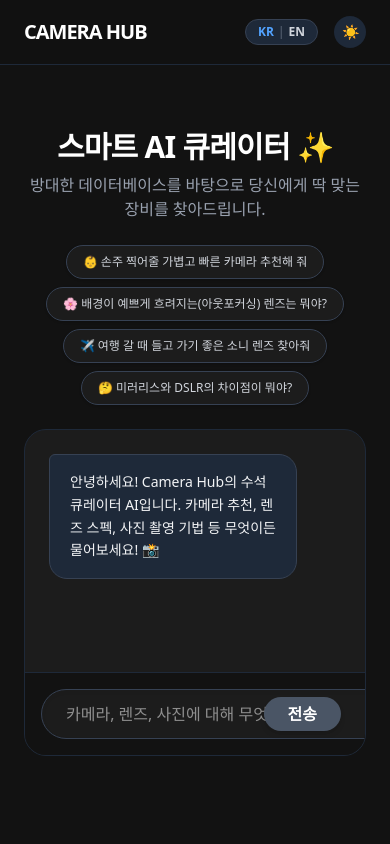
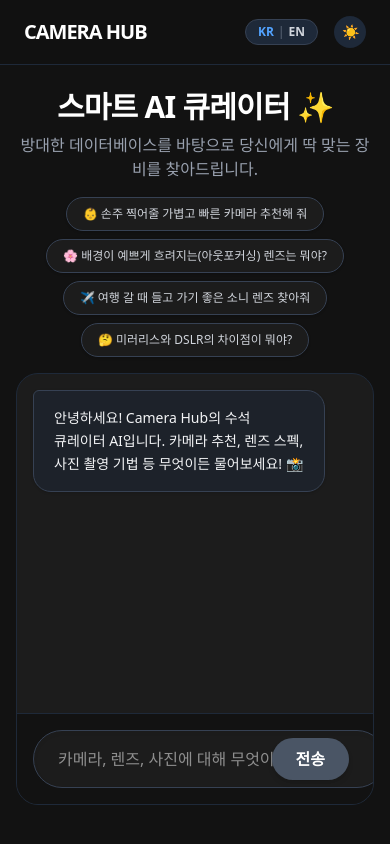
Before and after one commit to 243hyeon/camera-hub, a Next.js app: page /ai-guide in a window 390 px wide. Shown: the top 844 px of the page. Built offline with nearby package versions, Linux system fonts and the light colour scheme.

Commit message:
Fix: backend validation and frontend request body sync

```diff
--- a/src/app/ai-guide/page.tsx
+++ b/src/app/ai-guide/page.tsx
@@ -1,9 +1,9 @@
 "use client";
 
 import { useState, useRef, useEffect } from 'react';
+import { useAppContext } from '@/components/AppProvider';
 import ReactMarkdown from 'react-markdown';
 import remarkGfm from 'remark-gfm';
-import { useAppContext } from '@/components/AppProvider';
 
 type Message = {
     id: number;
@@ -14,17 +14,24 @@
 export default function AIGuidePage() {
     const { lang } = useAppContext();
     const [input, setInput] = useState('');
-    const [messages, setMessages] = useState<Message[]>([
+    const [messages, setMessages] = useState<Message[]>([]);
+    const [isLoading, setIsLoading] = useState(false);
+    const messagesEndRef = useRef<HTMLDivElement>(null);
+
+    // 언어 변경 시 초기 인사말 설정
+    useEffect(() => {
+        if (messages.length === 0) {
+            setMessages([
                 {
-            id: 1,
+                    id: Date.now(),
                     role: 'ai',
                     content: lang === 'KR'
                         ? '안녕하세요! Camera Hub의 수석 큐레이터 AI입니다. 카메라 추천, 렌즈 스펙, 사진 촬영 기법 등 무엇이든 물어보세요! 📸'
                         : 'Hello! I am the Chief Curator AI of Camera Hub. Ask me anything about camera recommendations, lens specs, or photography techniques! 📸'
                 }
             ]);
-    const [isLoading, setIsLoading] = useState(false);
-    const messagesEndRef = useRef<HTMLDivElement>(null);
+        }
+    }, [lang, messages.length]);
 
     useEffect(() => {
         messagesEndRef.current?.scrollIntoView({ behavior: 'smooth' });
@@ -36,7 +43,7 @@
         "✈️ 여행 갈 때 들고 가기 좋은 소니 렌즈 찾아줘",
         "🤔 미러리스와 DSLR의 차이점이 뭐야?"
     ] : [
-        "👶 Recommend a light & fast camera for taking photos of my grandkids",
+        "👶 Recommend a light & fast camera for grandkids",
         "🌸 What lens is good for blurry backgrounds (bokeh)?",
         "✈️ Find me a good Sony lens for travel",
         "🤔 What's the difference between mirrorless and DSLR?"
@@ -73,7 +80,7 @@
             const aiMsg: Message = {
                 id: Date.now() + 1,
                 role: 'ai',
-                content: data.content
+                content: data.content || data.reply || 'No response content'
             };
 
             setMessages((prev) => [...prev, aiMsg]);
@@ -100,16 +107,16 @@
     };
 
     return (
-        <div className="container mx-auto p-6 max-w-4xl mt-10 h-[80vh] flex flex-col transition-colors duration-300">
+        <div className="container mx-auto px-4 py-6 max-w-5xl h-[calc(100vh-80px)] min-h-[700px] flex flex-col transition-colors duration-300 animate-in fade-in slide-in-from-bottom-4 duration-1000">
 
-            <div className="mb-6 text-center">
+            <div className="mb-4 text-center">
                 <h1 className="text-3xl md:text-4xl font-extrabold text-gray-900 dark:text-white tracking-tight mb-2">
                     {t.title} <span className="text-blue-500">✨</span>
                 </h1>
                 <p className="text-gray-600 dark:text-gray-400">{t.desc}</p>
             </div>
 
-            <div className="flex flex-wrap justify-center gap-2 mb-6">
+            <div className="flex flex-wrap justify-center gap-2 mb-4">
                 {suggestedQuestions.map((q, idx) => (
                     <button
                         key={idx}
@@ -124,25 +131,40 @@
 
             <div className="flex-grow bg-white dark:bg-[#1c1c1c] border border-gray-200 dark:border-gray-800 rounded-3xl shadow-lg dark:shadow-none overflow-hidden flex flex-col">
 
-                <div className="flex-grow overflow-y-auto p-6 space-y-6 custom-scrollbar">
+                <div className="flex-grow overflow-y-auto p-4 md:p-6 space-y-6 custom-scrollbar">
                     {messages.map((msg) => (
                         <div key={msg.id} className={`flex ${msg.role === 'user' ? 'justify-end' : 'justify-start'}`}>
-                            <div className={`max-w-[85%] md:max-w-[80%] rounded-2xl px-5 py-4 text-sm md:text-base leading-relaxed ${msg.role === 'user'
-                                    ? 'bg-blue-600 text-white rounded-tr-sm shadow-md'
-                                    : 'bg-gray-100 dark:bg-gray-800 text-gray-900 dark:text-gray-100 rounded-tl-sm border border-gray-200 dark:border-gray-700'
-                                }`}>
-                                <div className="prose prose-sm md:prose-base dark:prose-invert max-w-none">
-                                    <ReactMarkdown remarkPlugins={[remarkGfm]}>
+                            <div className={`max-w-[90%] md:max-w-[80%] rounded-2xl px-5 py-4 text-sm md:text-base leading-relaxed ${msg.role === 'user'
+                                ? 'bg-blue-600 text-white rounded-tr-sm shadow-md whitespace-pre-wrap'
+                                : 'bg-gray-50 dark:bg-gray-800/50 text-gray-900 dark:text-gray-100 rounded-tl-sm border border-gray-200 dark:border-gray-700'
+                                } shadow-sm`}>
+                                {msg.role === 'user' ? (
+                                    msg.content
+                                ) : (
+                                    <div className="space-y-4 break-keep markdown-content">
+                                        <ReactMarkdown
+                                            remarkPlugins={[remarkGfm]}
+                                            components={{
+                                                strong: ({ node, ...props }) => <strong className="font-extrabold text-blue-600 dark:text-blue-400" {...props} />,
+                                                table: ({ node, ...props }) => <div className="overflow-x-auto my-4"><table className="w-full text-left border-collapse min-w-full text-sm" {...props} /></div>,
+                                                th: ({ node, ...props }) => <th className="border-b-2 border-gray-300 dark:border-gray-600 px-4 py-3 font-bold bg-gray-100 dark:bg-gray-700/50 whitespace-nowrap" {...props} />,
+                                                td: ({ node, ...props }) => <td className="border-b border-gray-200 dark:border-gray-700/50 px-4 py-3" {...props} />,
+                                                ul: ({ node, ...props }) => <ul className="list-disc pl-5 space-y-1 my-2" {...props} />,
+                                                ol: ({ node, ...props }) => <ol className="list-decimal pl-5 space-y-1 my-2" {...props} />,
+                                                p: ({ node, ...props }) => <p className="m-0 leading-relaxed" {...props} />
+                                            }}
+                                        >
                                             {msg.content}
                                         </ReactMarkdown>
                                     </div>
+                                )}
                             </div>
                         </div>
                     ))}
 
                     {isLoading && (
                         <div className="flex justify-start">
-                            <div className="bg-gray-100 dark:bg-gray-800 rounded-2xl rounded-tl-sm px-5 py-4 flex gap-2 border border-gray-200 dark:border-gray-700">
+                            <div className="bg-gray-50 dark:bg-gray-800/50 rounded-2xl rounded-tl-sm px-5 py-4 flex gap-2 border border-gray-200 dark:border-gray-700">
                                 <span className="w-2 h-2 bg-gray-400 dark:bg-gray-500 rounded-full animate-bounce"></span>
                                 <span className="w-2 h-2 bg-gray-400 dark:bg-gray-500 rounded-full animate-bounce" style={{ animationDelay: '0.2s' }}></span>
                                 <span className="w-2 h-2 bg-gray-400 dark:bg-gray-500 rounded-full animate-bounce" style={{ animationDelay: '0.4s' }}></span>
@@ -162,7 +184,7 @@
                             value={input}
                             onChange={(e) => setInput(e.target.value)}
                             placeholder={t.placeholder}
-                            className="flex-grow bg-white dark:bg-[#1c1c1c] border border-gray-300 dark:border-gray-700 text-gray-900 dark:text-white rounded-full pl-6 pr-24 py-3 md:py-4 focus:outline-none focus:border-blue-500 dark:focus:border-blue-500 focus:ring-1 focus:ring-blue-500 transition-all shadow-inner"
+                            className="flex-grow bg-white dark:bg-[#1c1c1c] border border-gray-300 dark:border-gray-700 text-gray-900 dark:text-white rounded-full pl-6 pr-24 py-4 focus:outline-none focus:border-blue-500 dark:focus:border-blue-500 focus:ring-1 focus:ring-blue-500 transition-all shadow-inner"
                             disabled={isLoading}
                         />
                         <button
--- a/src/app/api/chat/route.ts
+++ b/src/app/api/chat/route.ts
@@ -18,6 +18,15 @@
 
         const body = await req.json();
         const { messages, lang } = body;
+
+        // 3. 메시지 유효성 체크 (undefined 방지)
+        if (!messages || !Array.isArray(messages) || messages.length === 0) {
+            return NextResponse.json(
+                { error: "잘못된 요청 형식입니다. 메시지 목록이 필요합니다." },
+                { status: 400 }
+            );
+        }
+
         const lastMessage = messages[messages.length - 1].content;
 
         const genAI = new GoogleGenerativeAI(apiKey);
```
Lines whose indentation alone changed are shown as unchanged.
